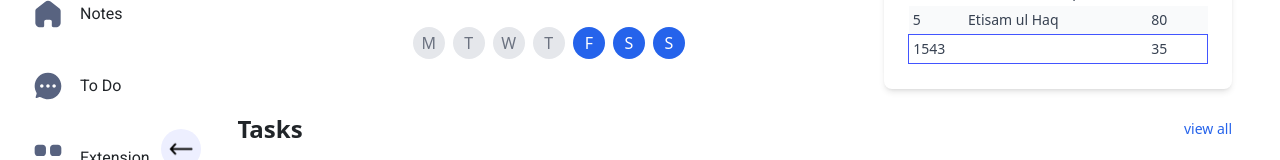
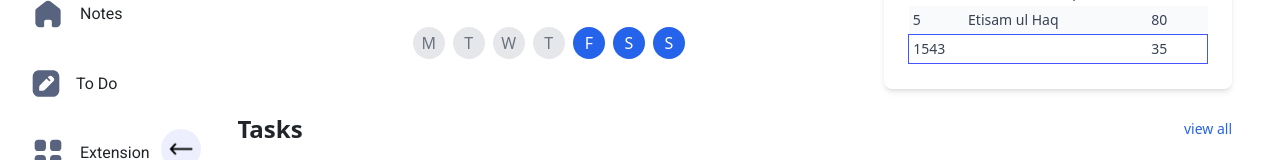
Before and after one commit to abdullahdotnet/StudyBuddy-FYP, a React (Vite) app in the folder Frontend/: page /dashboard in a window 1280 px wide. Shown: the part 343-503 px from the top of the page. Built offline with nearby package versions, Linux system fonts and the light colour scheme; no server answers; a web font is replaced by a local one.

Commit message:
updated todo icon

```diff
--- a/Frontend/src/components/Sidebar/Sidebar.jsx
+++ b/Frontend/src/components/Sidebar/Sidebar.jsx
@@ -7,6 +7,7 @@ import DocIcon from '../../assets/icons/Document.svg';
 import ConvIcon from '../../assets/icons/Conv.svg';
 import openArrow from '../../assets/icons/rightarrow.svg';
 import closeArrow from '../../assets/icons/leftarrow.png';
+import Todo from '../../assets/icons/todo.svg';
 import { Link } from 'react-router-dom';
 
 const Sidebar = () => {
@@ -55,7 +56,7 @@ const Sidebar = () => {
             </Link> */}
             <Link to="/todo">
               <li className="mb-4 flex items-center text-586380 hover:bg-[#EDEFFF] p-2 rounded transition-colors cursor-pointer">
-                <img src={ChatIcon} alt="To Do" className="mr-4" />
+                <img src={Todo} alt="To Do" className="mr-4" />
                 {isOpen && <span>To Do</span>}
               </li>
             </Link>
```
Also changed, not shown: Frontend/src/assets/icons/todo.svg (added).
